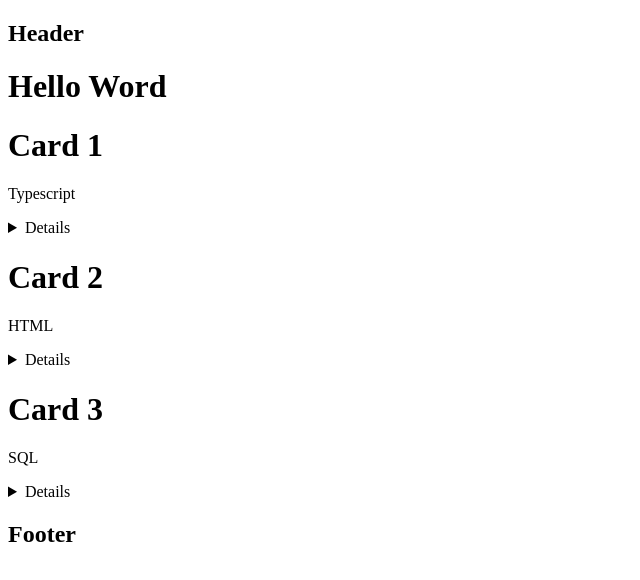
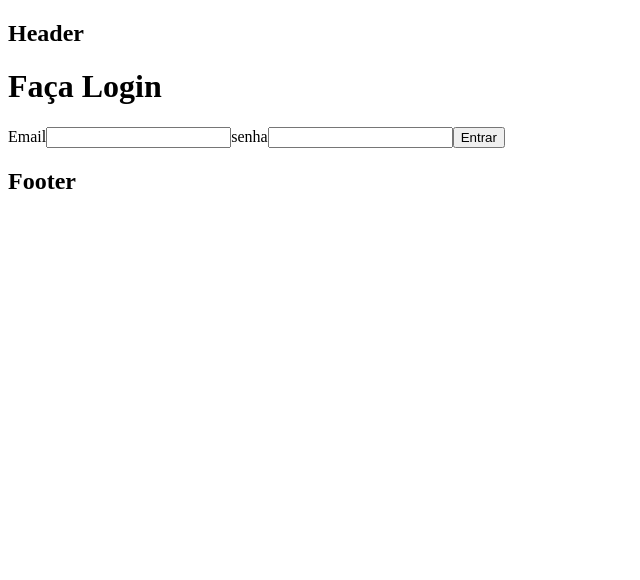
Before and after one commit to PedroVasco03/type-react-app, a React (Create React App) app: page / in a window 1280 px wide. Shown: the top 580 px of the page, without its empty margins (0-640 px from the left). Built offline with nearby package versions, Linux system fonts and the light colour scheme.

Commit message:
aplying styles

```diff
--- a/src/App.tsx
+++ b/src/App.tsx
@@ -4,22 +4,14 @@
 function App() {
   return (
     <Layout>
-      <h1>Hello Word</h1>
-      <Card
-        id={1}
-        paragraph='Typescript'
-        details='Typescript para front e back'
-      />
-      <Card
-        id={2}
-        paragraph='HTML'
-        details='HTML para front e back'
-      />
-      <Card
-        id={3}
-        paragraph='SQL'
-        details='SQL para BD'
-      />
+      <h1>Faça Login</h1>
+      <label htmlFor="email">Email</label>
+      <input type="email" name="email" id="email" />
+
+      <label htmlFor="password">senha</label>
+      <input type="password" name="password" id="password"></input>
+
+      <button>Entrar</button>
     </Layout>
   );
 }
```
